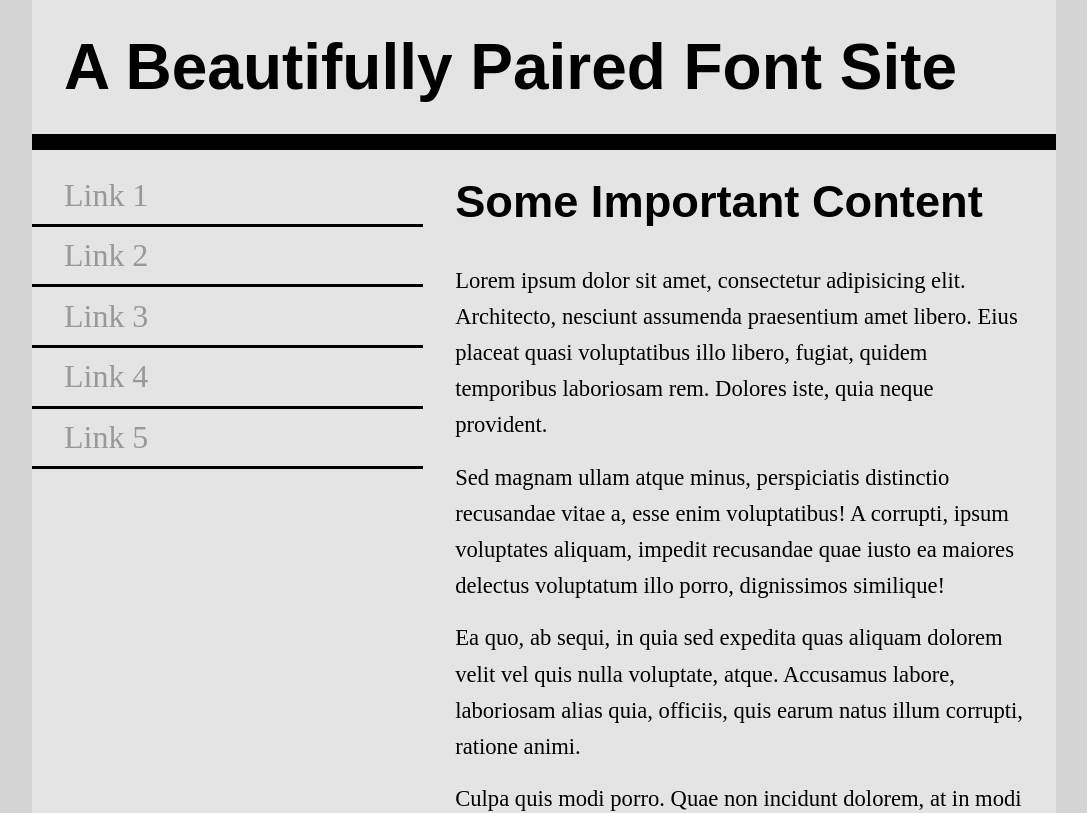
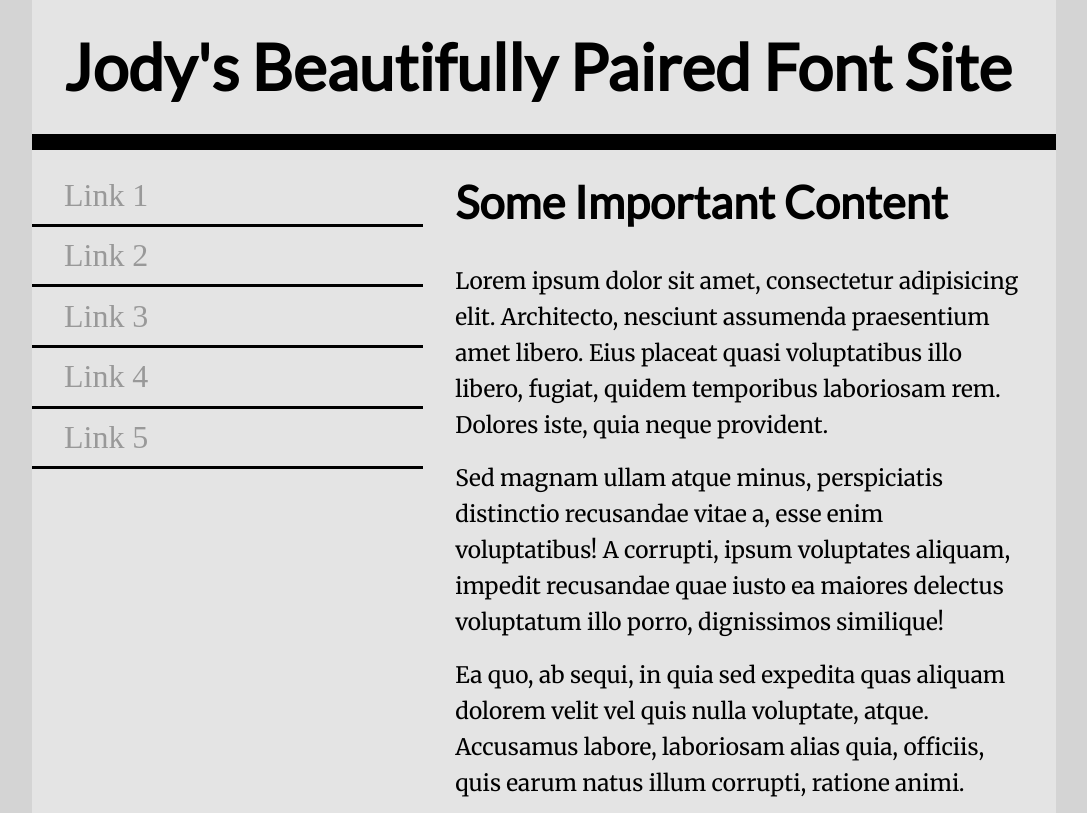
Before and after one commit to curr0250/fonts, a plain HTML site: page index.html in a window 1280 px wide. Shown: the top 813 px of the page, without its empty margins (96-1183 px from the left). Drawn offline with Linux system fonts and the light colour scheme.

Commit message:
fonts completed
new fonts added

```diff
--- a/index.html
+++ b/index.html
@@ -10,13 +10,14 @@
 
     don't forget to add your google font <link> in the right place
     -->
+    <link href="https://fonts.googleapis.com/css?family=Lato|Merriweather" rel="stylesheet">
     <meta name="viewpoint" content="width=device-width" />
     <link href="one.css" rel="stylesheet" type="text/css"/>
 </head>
 <body>
     <div class="wrapper">
         <header>
-            <h1>A Beautifully Paired Font Site</h1>
+            <h1>Jody's Beautifully Paired Font Site</h1>
         </header>
         <nav>
             <ul>
--- a/one.css
+++ b/one.css
@@ -12,12 +12,12 @@ html,body{
     background-color: #d4d4d4;
 }
 h1{
-    font-family: sans-serif;
+    font-family: lato, Arial, Helvetica, sans-serif;
     font-size: 3.998rem;
     padding:1rem 2rem;
 }
 h2{
-    font-family: sans-serif;
+    font-family: lato, Arial, Helvetica, sans-serif;
     font-size: 2.827rem;
     padding:1rem 2rem;
 }
@@ -42,6 +42,7 @@ nav li>a:active{
 p{
     font-size: 1.414rem;
     padding:0.5rem 2rem;
+    font-family: merriweather, Times, "Times New Roman", serif;
 }
 main p:last-child{
     padding-bottom: 4rem;
--- a/two.css
+++ b/two.css
@@ -12,12 +12,12 @@ html,body{
     background-color: #d4d4d4;
 }
 h1{
-    font-family: serif;
+    font-family: ovo;
     font-size: 3.998rem;
     padding:1rem 2rem;
 }
 h2{
-    font-family: serif;
+    font-family: ovo, times, "Times New Roman", serif;
     font-size: 2.827rem;
     padding:1rem 2rem;
 }
@@ -42,6 +42,7 @@ nav li>a:active{
 p{
     font-size: 1.414rem;
     padding:0.5rem 2rem;
+    font-family: muli, Arial, Helvetica, sans-serif;
 }
 main p:last-child{
     padding-bottom: 4rem;
```
Also changed, not shown: two.html (+2 -1 lines).
